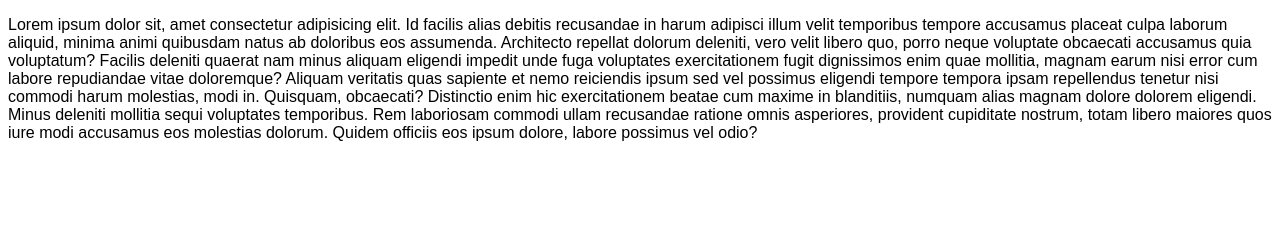
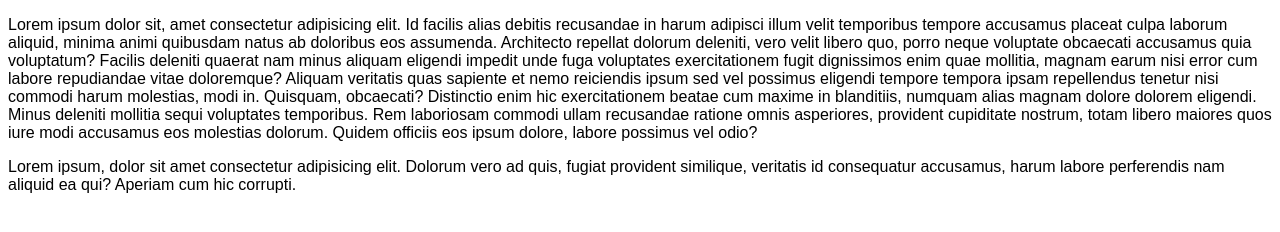
Before and after one commit to Fujest/testing-github, a plain HTML site: page index.html in a window 1280 px wide. Drawn offline with Linux system fonts and the light colour scheme.

Commit message:
modify index.hmtl

```diff
--- a/index.html
+++ b/index.html
@@ -9,6 +9,7 @@
 </head>
 <body>
     <p>Lorem ipsum dolor sit, amet consectetur adipisicing elit. Id facilis alias debitis recusandae in harum adipisci illum velit temporibus tempore accusamus placeat culpa laborum aliquid, minima animi quibusdam natus ab doloribus eos assumenda. Architecto repellat dolorum deleniti, vero velit libero quo, porro neque voluptate obcaecati accusamus quia voluptatum? Facilis deleniti quaerat nam minus aliquam eligendi impedit unde fuga voluptates exercitationem fugit dignissimos enim quae mollitia, magnam earum nisi error cum labore repudiandae vitae doloremque? Aliquam veritatis quas sapiente et nemo reiciendis ipsum sed vel possimus eligendi tempore tempora ipsam repellendus tenetur nisi commodi harum molestias, modi in. Quisquam, obcaecati? Distinctio enim hic exercitationem beatae cum maxime in blanditiis, numquam alias magnam dolore dolorem eligendi. Minus deleniti mollitia sequi voluptates temporibus. Rem laboriosam commodi ullam recusandae ratione omnis asperiores, provident cupiditate nostrum, totam libero maiores quos iure modi accusamus eos molestias dolorum. Quidem officiis eos ipsum dolore, labore possimus vel odio?</p>
+    <p>Lorem ipsum, dolor sit amet consectetur adipisicing elit. Dolorum vero ad quis, fugiat provident similique, veritatis id consequatur accusamus, harum labore perferendis nam aliquid ea qui? Aperiam cum hic corrupti.</p>
     <script src="main.js"></script>
 </body>
 </html>
```
